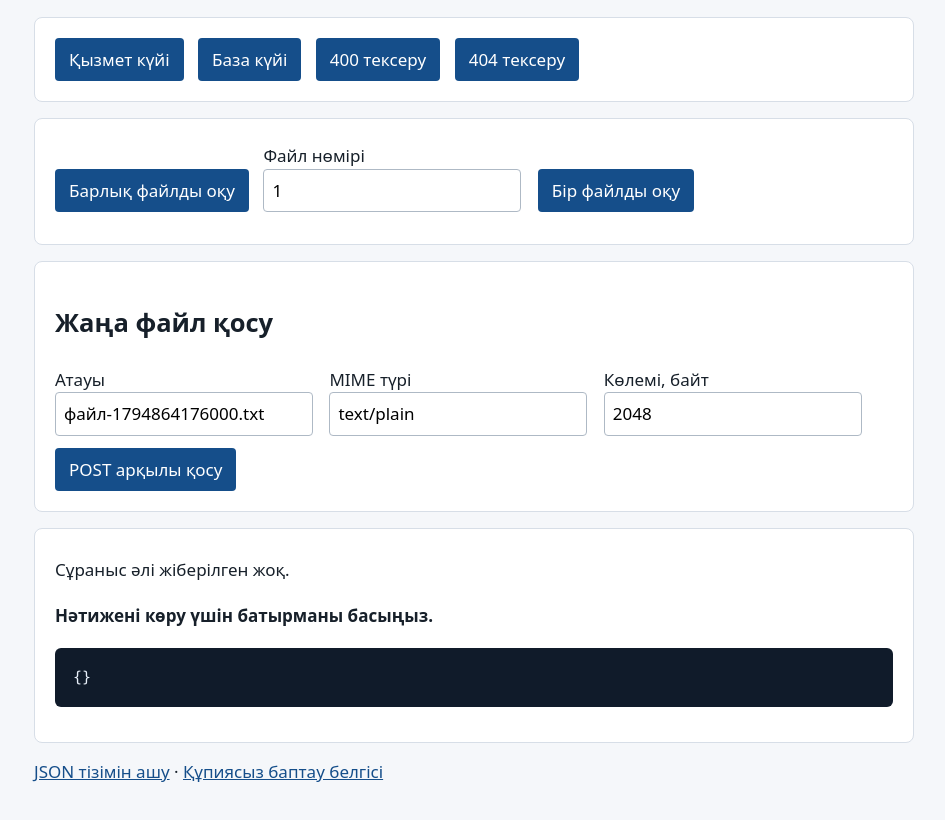
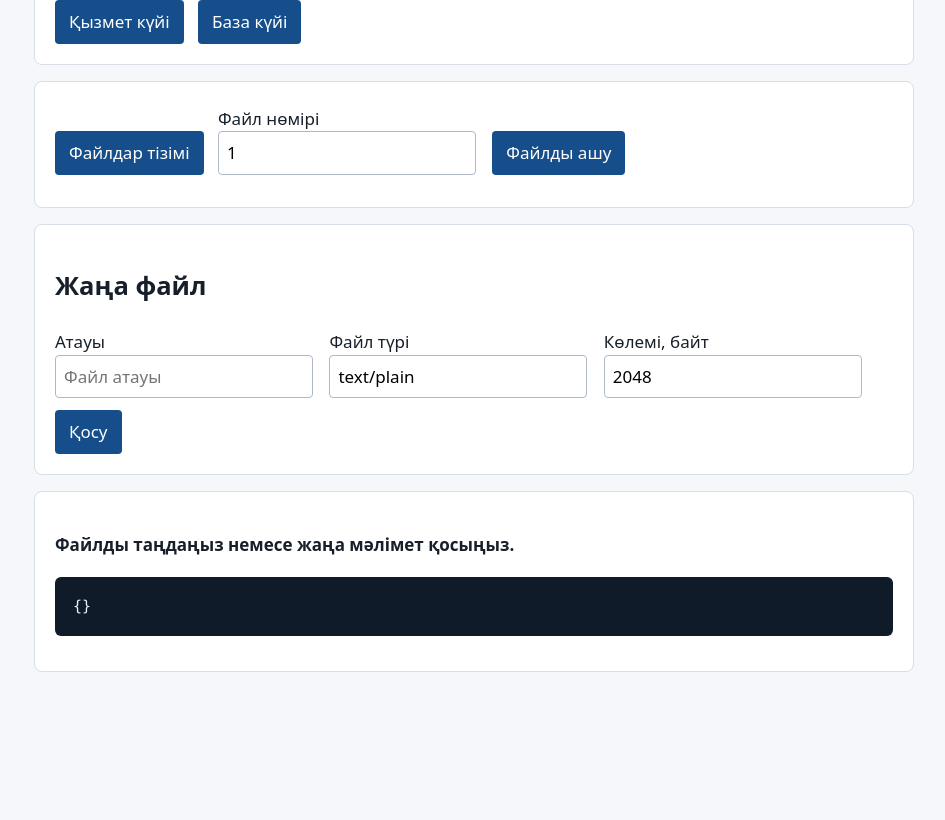
Before and after one commit to rensxm/cloud-practice-7-variant10, a website: page demo.html in a window 1280 px wide. Shown: the part 115-935 px from the top of the page, without its empty margins (166-1111 px from the left). After the commit the page ends 823 px from the top, so only its background shows below. Drawn offline with Linux system fonts and the light colour scheme.

Commit message:
Қысқа сипаттама және ықшам интерфейс

```diff
--- a/demo.html
+++ b/demo.html
@@ -2,7 +2,7 @@
 <html lang="kk">
 <meta charset="utf-8">
 <meta name="viewport" content="width=device-width,initial-scale=1">
-<title>№7 жұмыс — API қауіпсіздігін тексеру</title>
+<title>Файлдар</title>
 <style>
 body{font:17px/1.5 system-ui,sans-serif;max-width:880px;margin:36px auto;padding:0 20px;color:#17202a;background:#f5f7fa}
 h1{font-size:28px;margin-bottom:8px}p{margin:8px 0 20px}section{background:white;padding:20px;margin:16px 0;border:1px solid #d7dee7;border-radius:8px}
@@ -11,32 +11,28 @@ button{font:inherit;padding:9px 14px;background:#154e8a;color:white;border:0;bor
 pre{white-space:pre-wrap;overflow-wrap:anywhere;font:15px/1.5 Consolas,monospace;background:#101b2a;color:#e8f0fa;padding:18px;border-radius:6px}
 #status{font-weight:700}a{color:#154e8a}
 </style>
-<h1>API қауіпсіздігі мен күйін тексеру</h1>
-<p>№7 практикалық жұмыс · 10-нұсқа. Қызмет пен база бөлек тексеріледі.</p>
+<h1>Файлдар</h1>
 <section>
 <button id="health">Қызмет күйі</button>
 <button id="database">База күйі</button>
-<button id="bad">400 тексеру</button>
-<button id="missing">404 тексеру</button>
 </section>
 <section>
-<button id="all">Барлық файлды оқу</button>
+<button id="all">Файлдар тізімі</button>
 <label>Файл нөмірі<input id="file-id" type="number" value="1" min="1"></label>
-<button id="one">Бір файлды оқу</button>
+<button id="one">Файлды ашу</button>
 </section>
 <section>
-<h2>Жаңа файл қосу</h2>
-<label>Атауы<input id="name" value="зертхана.txt"></label>
-<label>MIME түрі<input id="type" value="text/plain"></label>
+<h2>Жаңа файл</h2>
+<label>Атауы<input id="name" placeholder="Файл атауы"></label>
+<label>Файл түрі<input id="type" value="text/plain"></label>
 <label>Көлемі, байт<input id="size" type="number" value="2048" min="0"></label>
-<button id="add">POST арқылы қосу</button>
+<button id="add">Қосу</button>
 </section>
 <section aria-live="polite">
-<p id="request">Сұраныс әлі жіберілген жоқ.</p>
-<p id="status">Нәтижені көру үшін батырманы басыңыз.</p>
+<p id="request"></p>
+<p id="status">Файлды таңдаңыз немесе жаңа мәлімет қосыңыз.</p>
 <pre id="result">{}</pre>
 </section>
-<p><a href="/api/files">JSON тізімін ашу</a> · <a href="/info">Құпиясыз баптау белгісі</a></p>
 <script>
 async function send(method,path,data){
   document.getElementById('request').textContent=method+' '+path;
@@ -54,9 +50,6 @@ document.getElementById('all').onclick=()=>send('GET','/api/files');
 document.getElementById('one').onclick=()=>send('GET','/api/files/'+encodeURIComponent(document.getElementById('file-id').value));
 document.getElementById('health').onclick=()=>send('GET','/health');
 document.getElementById('database').onclick=()=>send('GET','/health/db');
-document.getElementById('bad').onclick=()=>send('POST','/api/files',{name:'тексеру.txt'});
-document.getElementById('missing').onclick=()=>send('GET','/api/files/2147483647');
-document.getElementById('name').value='файл-'+Date.now()+'.txt';
 document.getElementById('add').onclick=()=>send('POST','/api/files',{
   name:document.getElementById('name').value,
   content_type:document.getElementById('type').value,
```
Also changed, not shown: README.md.
